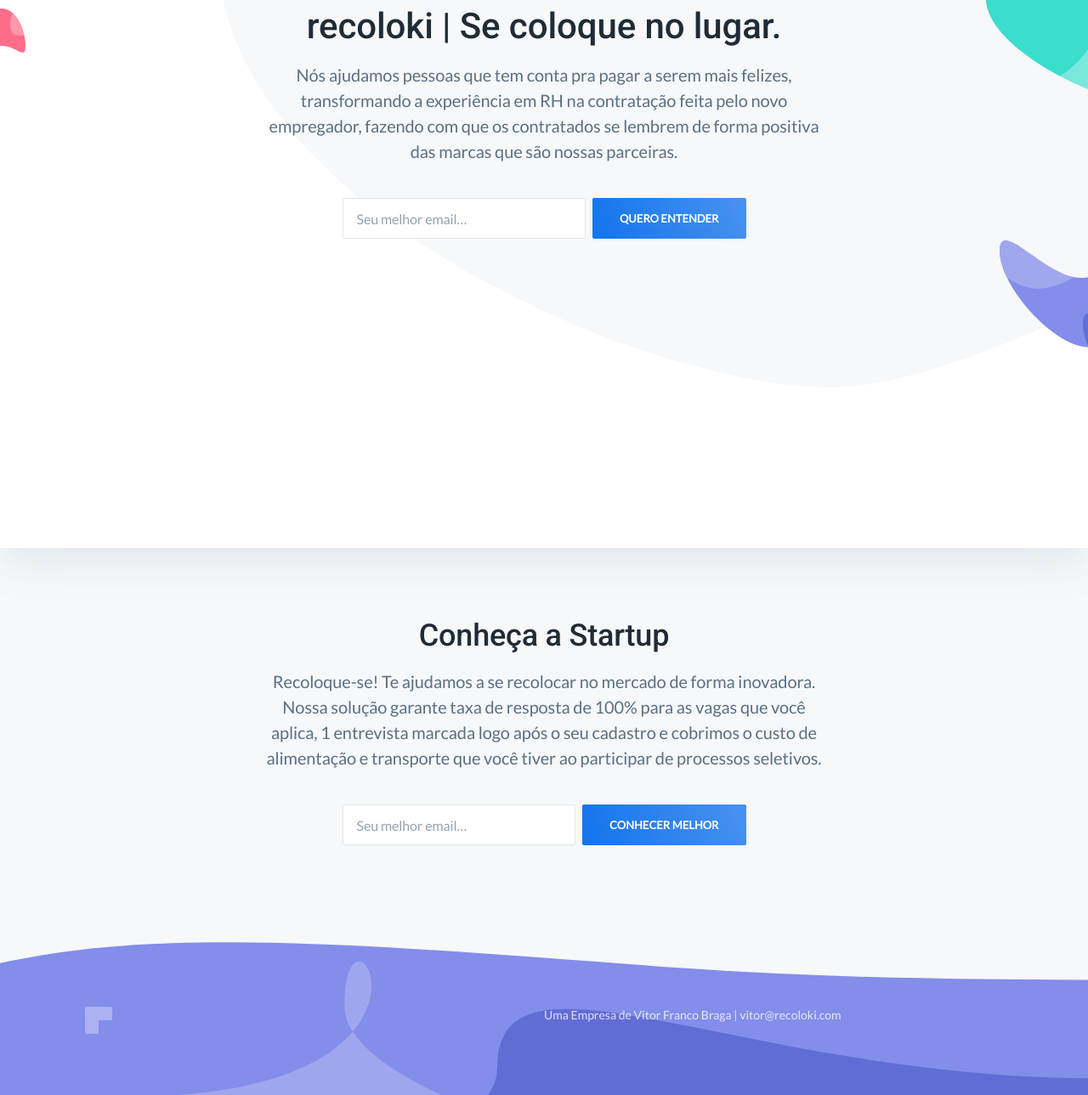
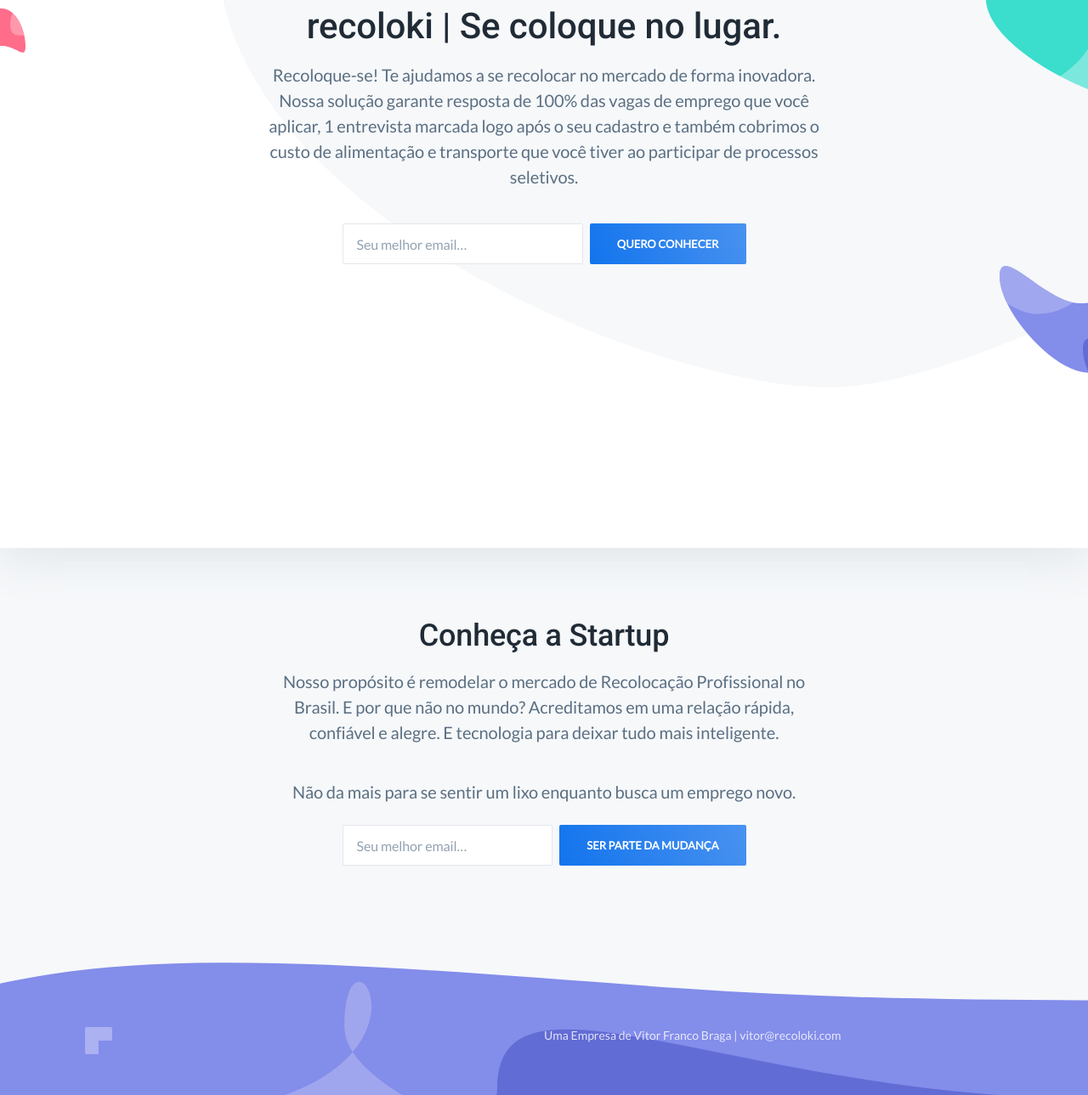
Before and after one commit to vitorfrancobra/recoloki, a plain HTML site: page index.html in a window 1280 px wide. Shown: the part 155-1444 px from the top of the page at 85% size. Drawn offline with nearby package versions, Linux system fonts and the light colour scheme.

Commit message:
Add files via upload

```diff
--- a/index.html
+++ b/index.html
@@ -56,13 +56,13 @@
                 <div class="container-sm">
                     <div class="hero-inner">
                         <h1 class="hero-title h2-mobile mt-0 is-revealing">recoloki | Se coloque no lugar.</h1>
-                        <p class="hero-paragraph is-revealing">Nós ajudamos pessoas que tem conta pra pagar a serem mais felizes, transformando a experiência em RH na contratação feita pelo novo empregador, fazendo com que os contratados se lembrem de forma positiva das marcas que são nossas parceiras.</p>
+                        <p class="hero-paragraph is-revealing">Recoloque-se! Te ajudamos a se recolocar no mercado de forma inovadora. Nossa solução garante resposta de 100% das vagas de emprego que você aplicar, 1 entrevista marcada logo após o seu cadastro e também cobrimos o custo de alimentação e transporte que você tiver ao participar de processos seletivos.</p>
                         <div class="hero-form newsletter-form field field-grouped is-revealing">
                             <div class="control control-expanded">
                             <form action="https://recoloki.us20.list-manage.com/subscribe/post?u=ac2e6c133193969801e1d9d94&amp;id=ba4858918f" method="POST" >
                                 <input class="input"type="email" value="" name="EMAIL" placeholder="Seu melhor email&hellip;">                            </div>
                             <div class="control">
-                                <input type="submit" value="Quero Entender" class="button button-primary button-block button-shadow" >
+                                <input type="submit" value="Quero Conhecer" class="button button-primary button-block button-shadow" >
                             </form>
                             </div>
                         </div>
@@ -220,7 +220,7 @@
                     <div class="newsletter-inner section-inner">
                         <div class="newsletter-header text-center is-revealing">
                             <h2 class="section-title mt-0">Conheça a Startup</h2>
-                            <p class="section-paragraph">Recoloque-se! Te ajudamos a se recolocar no mercado de forma inovadora. Nossa solução garante taxa de resposta de 100% para as vagas que você aplica, 1 entrevista marcada logo após o seu cadastro e cobrimos o custo de alimentação e transporte que você tiver ao participar de processos seletivos.</p>
+                            <p class="section-paragraph">Nosso propósito é remodelar o mercado de Recolocação Profissional no Brasil. E por que não no mundo? Acreditamos em uma relação rápida, confiável e alegre. E tecnologia para deixar tudo mais inteligente. <p>Não da mais para se sentir um lixo enquanto busca um emprego novo.</p></p>
                         </div>
                         <div class="footer-form newsletter-form field field-grouped is-revealing">
                             <div class="control control-expanded">
@@ -228,7 +228,7 @@
                                 <input class="input"type="email" value="" name="EMAIL" placeholder="Seu melhor email&hellip;">
                             </div>
                             <div class="control">
-                                <input type="submit" value="Conhecer Melhor" class="button button-primary button-block button-shadow">
+                                <input type="submit" value="Ser parte da Mudança" class="button button-primary button-block button-shadow">
                             </form>
                             </div>
                         </div>
```
